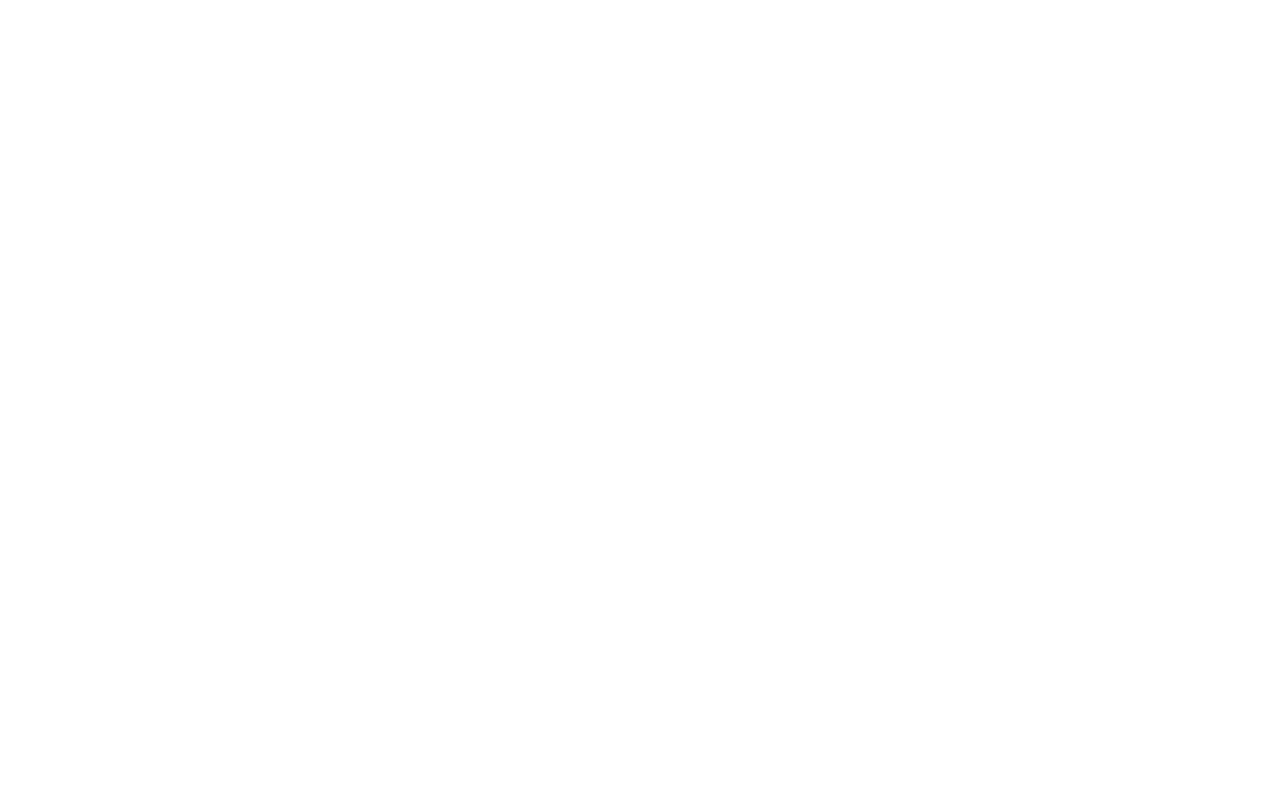
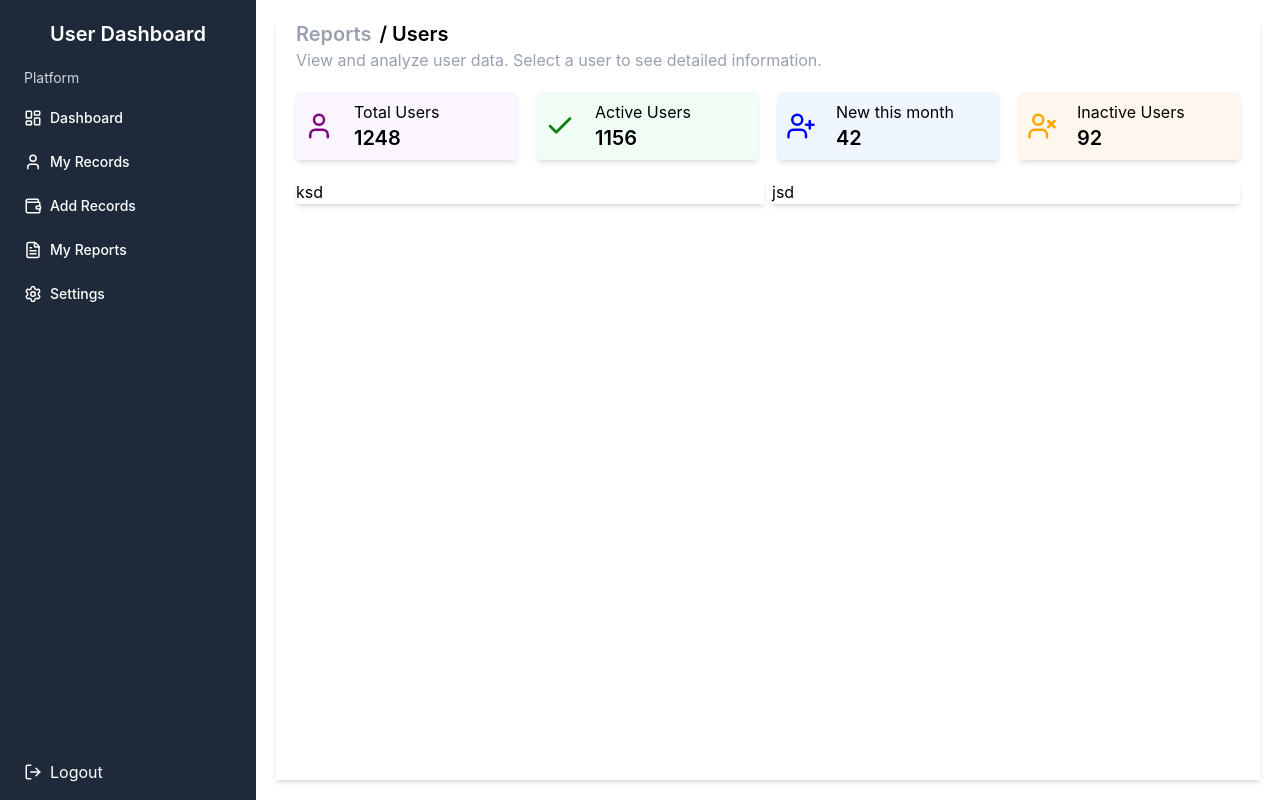
Before and after one commit to IamFJ03/Admin-panel, a React app in the folder frontend/: page /admin/reports in a window 1280 px wide. Before the commit this address had no page. Built offline with nearby package versions, Linux system fonts and the light colour scheme; the HTML template or start-up script is replaced by a standard one.

Commit message:
Reports Page

```diff
--- a/frontend/src/App.jsx
+++ b/frontend/src/App.jsx
@@ -12,6 +12,7 @@
 import AllUser from './pages/admin/AllUser';
 import AdminRecords from './pages/admin/Records';
 import RecordContext from './context/RecordContext';
+import Reports from './pages/admin/Reports';
 
 export default function App() {
   return (
@@ -29,6 +30,7 @@
           <Route path='/user/my-reports' element={<MyReports />} />
           <Route path='/admin/users' element={<AllUser />} />
           <Route path='/admin/records' element={<AdminRecords />} />
+          <Route path='/admin/reports' element={<Reports />} />
         </Routes>
       </RecordContext>
     </BrowserRouter>
--- /dev/null
+++ b/frontend/src/components/UserInfo.jsx
@@ -0,0 +1,56 @@
+import React from 'react'
+import { User, Check, UserX, UserPlus, Menu } from 'lucide-react';
+export default function UserInfo() {
+    const userDetails = [
+        {
+            heading: 'Total Users',
+            userCount: 1248,
+            color: 'bg-purple-50',
+            icon: User,
+            iconColor: 'purple'
+        },
+        {
+            heading: 'Active Users',
+            userCount: 1156,
+            color: 'bg-green-50',
+            icon: Check,
+            iconColor: 'green'
+        },
+        {
+            heading: 'New this month',
+            userCount: 42,
+            color: 'bg-blue-50',
+            icon: UserPlus,
+            iconColor: 'blue'
+        },
+        {
+            heading: 'Inactive Users',
+            userCount: 92,
+            color: 'bg-orange-50',
+            icon: UserX,
+            iconColor: 'orange'
+        }
+
+    ];
+    return (
+        <div className='grid grid-cols-4 m-5 gap-5'>
+            {userDetails.map((item, index) => {
+                const Icon = item.icon
+                return (
+
+                    <div className={`${item.color} p-2 rounded shadow-md`}>
+                        <div className='flex items-center gap-5'>
+                            <div>
+                                <Icon size={30} color={item.iconColor} />
+                            </div>
+                            <div>
+                                <p>{item.heading}</p>
+                                <p className='text-xl font-semibold'>{item.userCount}</p>
+                            </div>
+                        </div>
+                    </div>
+                )
+            })}
+        </div>
+    )
+}
--- a/frontend/src/components/sidebar.jsx
+++ b/frontend/src/components/sidebar.jsx
@@ -96,9 +96,17 @@
                 </NavLink>
 
 
-                <li className="flex items-center gap-2 px-6 py-2 hover:bg-blue-900 cursor-pointer">
+                <NavLink
+                  to="/admin/reports"
+                  onClick={() => setOpen(false)}
+                  className={({ isActive }) =>
+                    `flex items-center gap-2 px-6 py-2 hover:bg-blue-900 transition ${
+                      isActive ? "bg-blue-900" : ""
+                    }`
+                  }
+                >
                   <FileText size={18} /> Reports
-                </li>
+                </NavLink>
                 <NavLink
                   to="/setting"
                   onClick={() => setOpen(false)}
--- a/frontend/src/pages/admin/AllUser.jsx
+++ b/frontend/src/pages/admin/AllUser.jsx
@@ -2,6 +2,7 @@
 import Sidebar from '../../components/sidebar';
 import { User, Check, UserX, UserPlus, Menu } from 'lucide-react';
 import axios from 'axios';
+import UserInfo from '../../components/UserInfo';
 export default function AllUser() {
   const [userData, setUserData] = useState([]);
   useEffect(() => {
@@ -17,61 +18,13 @@
     }
     loadUsers();
   }, [])
-  const userDetails = [
-    {
-      heading: 'Total Users',
-      userCount: 1248,
-      color: 'bg-purple-50',
-      icon: User,
-      iconColor: 'purple'
-    },
-    {
-      heading: 'Active Users',
-      userCount: 1156,
-      color: 'bg-green-50',
-      icon: Check,
-      iconColor: 'green'
-    },
-    {
-      heading: 'New this month',
-      userCount: 42,
-      color: 'bg-blue-50',
-      icon: UserPlus,
-      iconColor: 'blue'
-    },
-    {
-      heading: 'Inactive Users',
-      userCount: 92,
-      color: 'bg-orange-50',
-      icon: UserX,
-      iconColor: 'orange'
-    }
 
-  ]
   return (
     <div className='flex'>
       <Sidebar />
       <div className='flex-3 m-5 shadow-md'>
         <p className='m-5 text-xl font-semibold'>All Users</p>
-        <div className='grid grid-cols-4 mx-5 gap-5'>
-          {userDetails.map((item, index) => {
-            const Icon = item.icon
-            return (
-
-              <div className={`${item.color} p-2 rounded shadow-md`}>
-                <div className='flex items-center gap-5'>
-                  <div>
-                    <Icon size={30} color={item.iconColor} />
-                  </div>
-                  <div>
-                    <p>{item.heading}</p>
-                    <p className='text-xl font-semibold'>{item.userCount}</p>
-                  </div>
-                </div>
-              </div>
-            )
-          })}
-        </div>
+        <UserInfo />
         <div className='h-9/12 shadow-md m-5'>
           <div className='flex items-center justify-between m-5'>
             <input type='text' placeholder='Search by name or email...' className='w-72 m-5 p-1 border border-gray-400 rounded' />
--- /dev/null
+++ b/frontend/src/pages/admin/Reports.jsx
@@ -0,0 +1,20 @@
+import React from 'react'
+import Sidebar from '../../components/sidebar';
+import { User, Check, UserX, UserPlus, Menu } from 'lucide-react';
+import UserInfo from '../../components/UserInfo';
+export default function Reports() {
+  return (
+    <div className='flex'>
+      <Sidebar />
+      <div className='flex-3 m-5 shadow-md'>
+        <span className='text-xl ml-5 font-semibold text-gray-400'>Reports</span><span className='text-xl ml-2 font-semibold'>/ Users</span>
+        <p className='ml-5 text-gray-400'>View and analyze user data. Select a user to see detailed information.</p>
+        <UserInfo />
+        <div className='grid grid-cols-2 gap-2 m-5'>
+          <div className='shadow-md flex-1'>ksd</div>
+          <div className='shadow-md flex-1'>jsd</div>
+        </div>
+      </div>
+    </div>
+  )
+}
```
